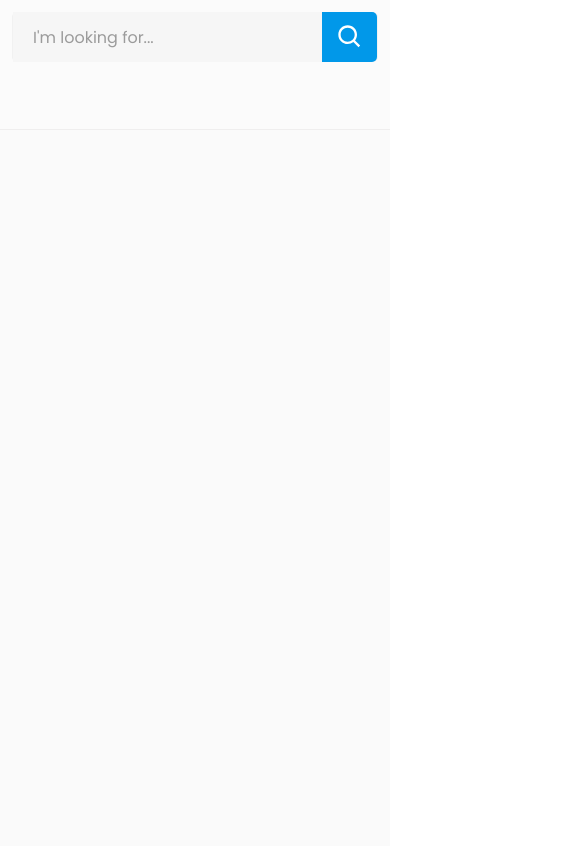
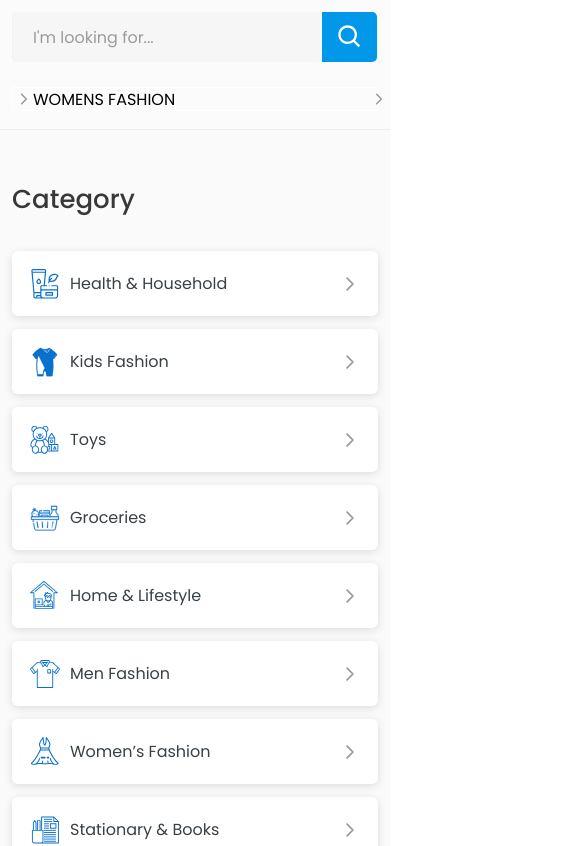
Before and after one commit to nursoftwarebd/glamcart-e-commerce, a Next.js app: page / in a window 390 px wide. Shown: the top 846 px of the page, 585 px wide, since content can reach past the window. Built offline with nearby package versions, Linux system fonts and the light colour scheme.

Commit message:
slider first

```diff
--- a/src/app/page.js
+++ b/src/app/page.js
@@ -1,10 +1,9 @@
 // import Hero from "@/components/screen/Home/Hero";
 
-import TrySwiper from "@/components/common/TrySwiper";
 import Category from "@/components/screen/Home/Category";
 import Featured from "@/components/screen/Home/Featured";
 import FlashDeals from "@/components/screen/Home/FlashDeals";
-import Hero from "@/components/screen/Home/Hero";
+// import Hero from "@/components/screen/Home/Hero";
 
 export const metadata = {
   title: "Nirvoya - Home",
@@ -14,10 +13,10 @@ export const metadata = {
 export default function Home() {
   return (
     <>
-      <Hero />
+      {/* <Hero /> */}
       <Category />
       <FlashDeals />
-      <TrySwiper />
+
       <Featured />
     </>
   );
--- a/src/components/common/TrySwiper.jsx
+++ b/src/components/common/TrySwiper.jsx
@@ -1,26 +1,65 @@
 "use client";
+import Image from "next/image";
+import "swiper/css";
+import "swiper/css/navigation";
+import { Navigation } from "swiper/modules";
 import { Swiper, SwiperSlide } from "swiper/react";
+import arrowRight from "../../assets/icons/arrow-right-2.svg";
+import "../../styles/customswiper.css";
 
-// Import Swiper styles
-import "swiper/css";
-import { Navigation } from "swiper/modules";
 const TrySwiper = () => {
   return (
-    <div className="py-18">
+    <div className="h-6 relative border border-white px-5">
       <Swiper
-        spaceBetween={50}
-        slidesPerView={5}
-        navigation={true}
+        breakpoints={{
+          350: {
+            slidesPerView: 1,
+            spaceBetween: 10,
+          },
+          425: {
+            slidesPerView: 2,
+            spaceBetween: 10,
+          },
+          640: {
+            slidesPerView: 2,
+            spaceBetween: 20,
+          },
+          768: {
+            slidesPerView: 3,
+            spaceBetween: 10,
+          },
+        }}
+        spaceBetween={10}
+        slidesPerView={7}
+        navigation={{
+          enabled: true,
+          prevEl: ".prev-slide-button",
+          nextEl: ".next-slide-button",
+        }}
         modules={[Navigation]}
+        className="mySwiper"
       >
-        <SwiperSlide>Slide 1</SwiperSlide>
-        <SwiperSlide>Slide 2</SwiperSlide>
-        <SwiperSlide>Slide 3</SwiperSlide>
-        <SwiperSlide>Slide 4</SwiperSlide>
-        <SwiperSlide>Slide 4</SwiperSlide>
-        <SwiperSlide>Slide 4</SwiperSlide>
-        <SwiperSlide>Slide 4</SwiperSlide>
+        <SwiperSlide>WOMENS FASHION </SwiperSlide>
+        <SwiperSlide>MENS FASHION</SwiperSlide>
+        <SwiperSlide>KIDS FASHION</SwiperSlide>
+        <SwiperSlide>HOME & LIFESTYLE</SwiperSlide>
+        <SwiperSlide>ARTS & CRAFTS</SwiperSlide>
+        <SwiperSlide>COMPUTER & ELECTRONICS</SwiperSlide>
+        <SwiperSlide>FOOD & GROCERY</SwiperSlide>
+        <SwiperSlide>WOMENS FASHION 2</SwiperSlide>
+        <SwiperSlide>MENS FASHION3</SwiperSlide>
+        <SwiperSlide>KIDS FASHION4</SwiperSlide>
+        <SwiperSlide>HOME & LIFESTYLE5</SwiperSlide>
+        <SwiperSlide>ARTS & CRAFTS6</SwiperSlide>
+        <SwiperSlide>COMPUTER & ELECTRONICS7</SwiperSlide>
+        <SwiperSlide>FOOD & GROCERY8</SwiperSlide>
       </Swiper>
+      <button class="prev-slide-button pre_button">
+        <Image src={arrowRight} alt="arrow-right-2" />
+      </button>
+      <button class="next-slide-button next_button">
+        <Image src={arrowRight} alt="arrow-right-2" />
+      </button>
     </div>
   );
 };
--- a/src/components/shared/Navbar/DragMenu.jsx
+++ b/src/components/shared/Navbar/DragMenu.jsx
@@ -1,12 +1,19 @@
 "use client";
+import TrySwiper from "@/components/common/TrySwiper";
 import { navLinks } from "@/data/navLinks";
 import Link from "next/link";
+import "swiper/css";
+import "swiper/css/navigation";
+import "../../../styles/customswiper.css";
 
 const DragMenu = () => {
   return (
     <>
-      <div className="relative">
-        <div className="hidden xl:flex lg:mx-8 mt-[25px]">
+      <div className="mt-[25px]">
+        <div className="xl:hidden">
+          <TrySwiper />
+        </div>
+        <div className="hidden xl:flex lg:mx-8">
           <div className="flex items-center gap-8 xl:gap-12">
             {navLinks.map((link, index) => (
               <div key={index} className="menu_list group">
--- /dev/null
+++ b/src/styles/customswiper.css
@@ -0,0 +1,10 @@
+.pre_button {
+  position: absolute;
+  left: 3px;
+  top: 3px;
+}
+.next_button {
+  position: absolute;
+  top: 3px;
+  right: -10px;
+}
```
Also changed, not shown: src/assets/icons/arrow-right-2.svg (added).
